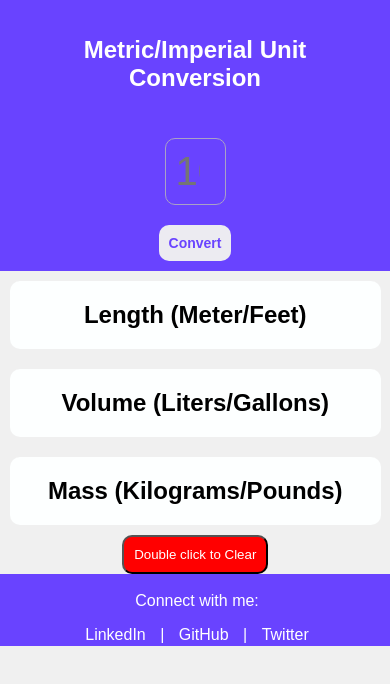
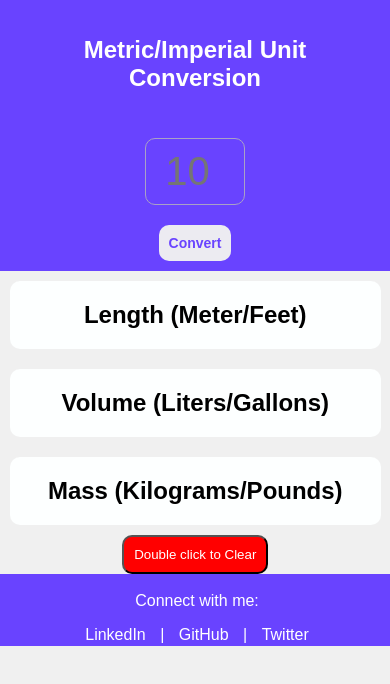
Before and after one commit to HandOnPractices/unitConverterApp, a plain HTML site: page index.html in a window 390 px wide. Drawn offline with Linux system fonts and the light colour scheme.

Commit message:
fix screen responsiveness
Signed-off-by: David <nanjiladavid2@gmail.com>

```diff
--- a/styles.css
+++ b/styles.css
@@ -92,7 +92,7 @@ footer a:hover {
         border: 1px solid #a9a1c6;
     border-radius: 10px;
     margin: 10px;
-    width: 10%;
+    width: 20%;
     text-align: center;
     background-color: #6943FF;
     color:white;
@@ -109,7 +109,7 @@ footer a:hover {
         border: 1px solid #a9a1c6;
     border-radius: 10px;
     margin: 10px;
-    width: 10%;
+    width: 20%;
     text-align: center;
     background-color: #6943FF;
     color:white;
@@ -130,7 +130,7 @@ footer a:hover {
         border: 1px solid #a9a1c6;
     border-radius: 10px;
     margin: 10px;
-    width: 10%;
+
     text-align: center;
     background-color: #6943FF;
     color:white;
```
